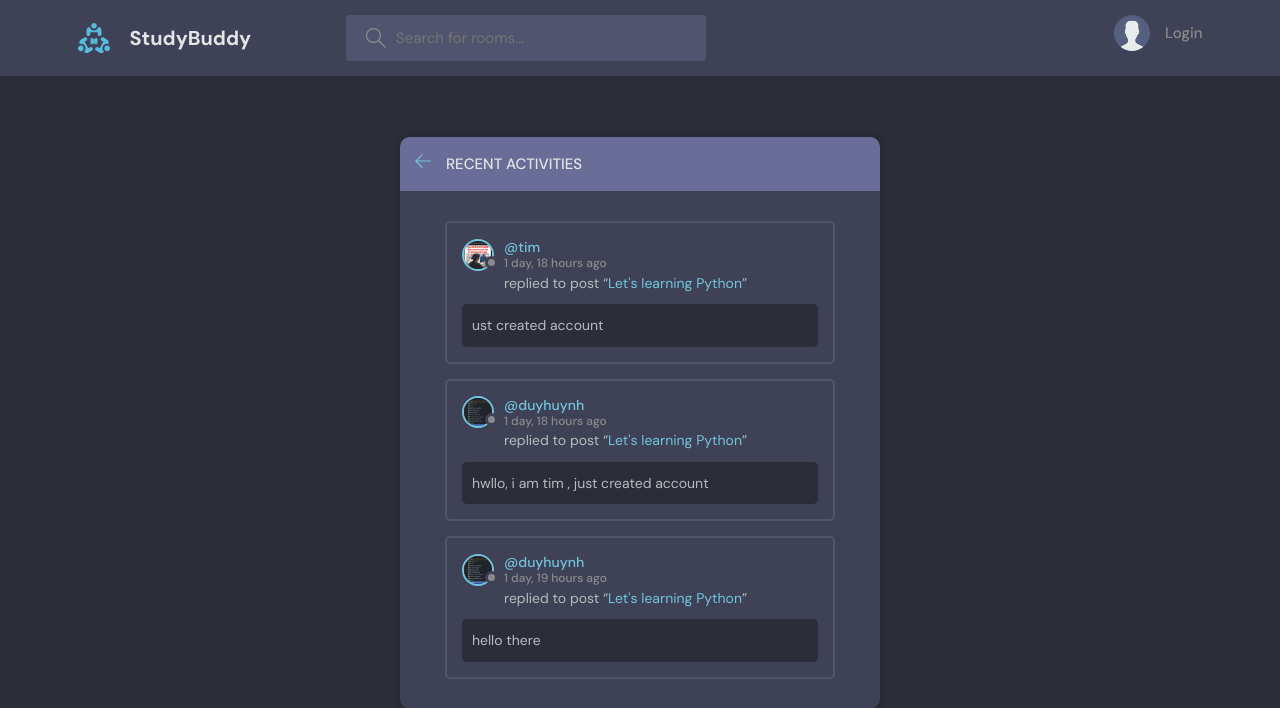
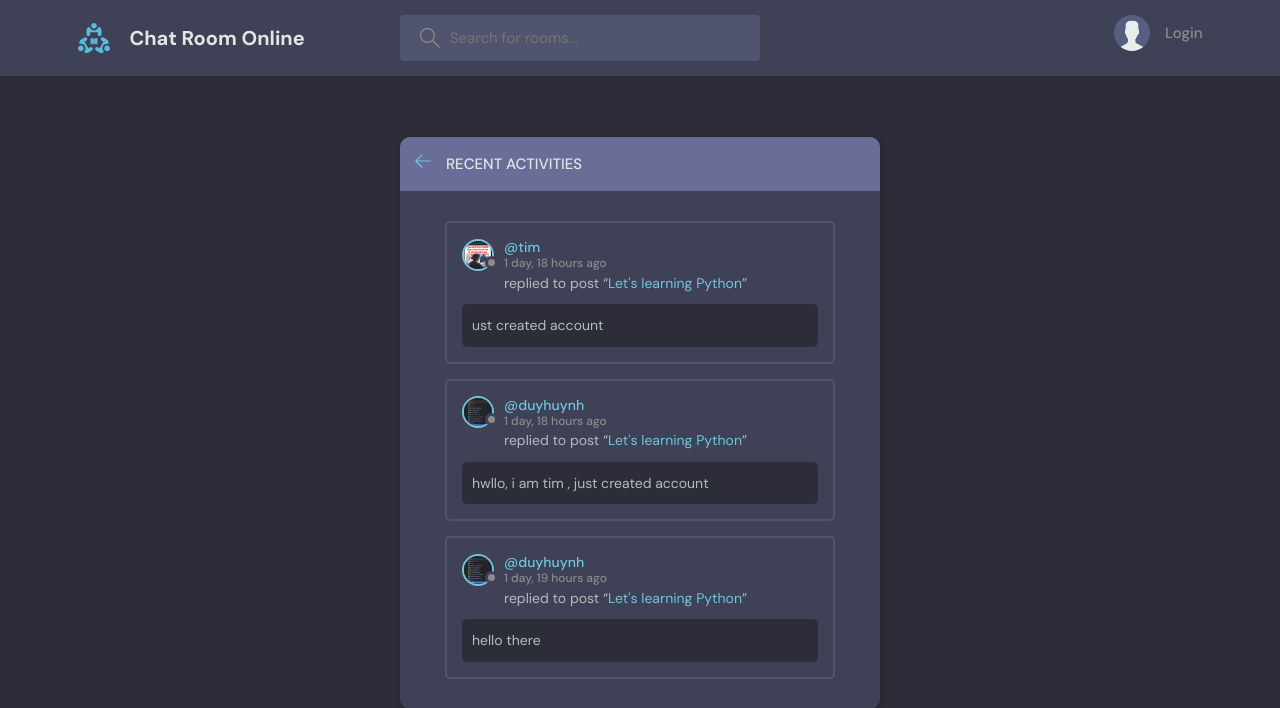
Before and after one commit to DuyHuynh153/Chat-Room, a Django app: page /activity in a window 1280 px wide. Shown: the top 708 px of the page. Run offline with Django 5.2, Linux system fonts and the light colour scheme; data comes from the database, SQL or seed files in the repository.

Commit message:
Update navbar.html

```diff
--- a/templates/navbar.html
+++ b/templates/navbar.html
@@ -4,7 +4,7 @@
   <div class="container">
     <a href="{% url 'home' %}" class="header__logo">
       <img src="{% static 'images/logo.svg' %}" />
-      <h1>StudyBuddy</h1>
+      <h1>Chat Room Online</h1>
     </a>
     <form class="header__search" method="GET" action="{% url 'home' %}">
       <label>
```
